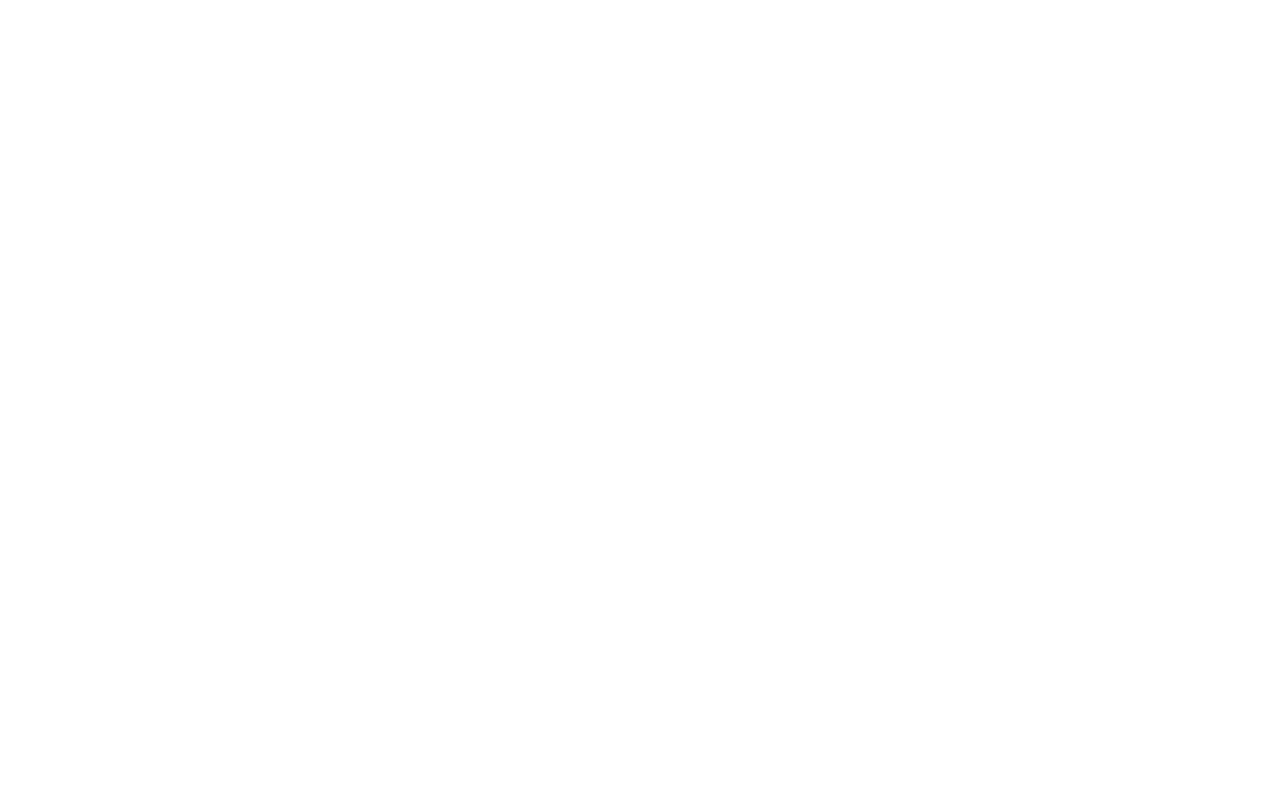
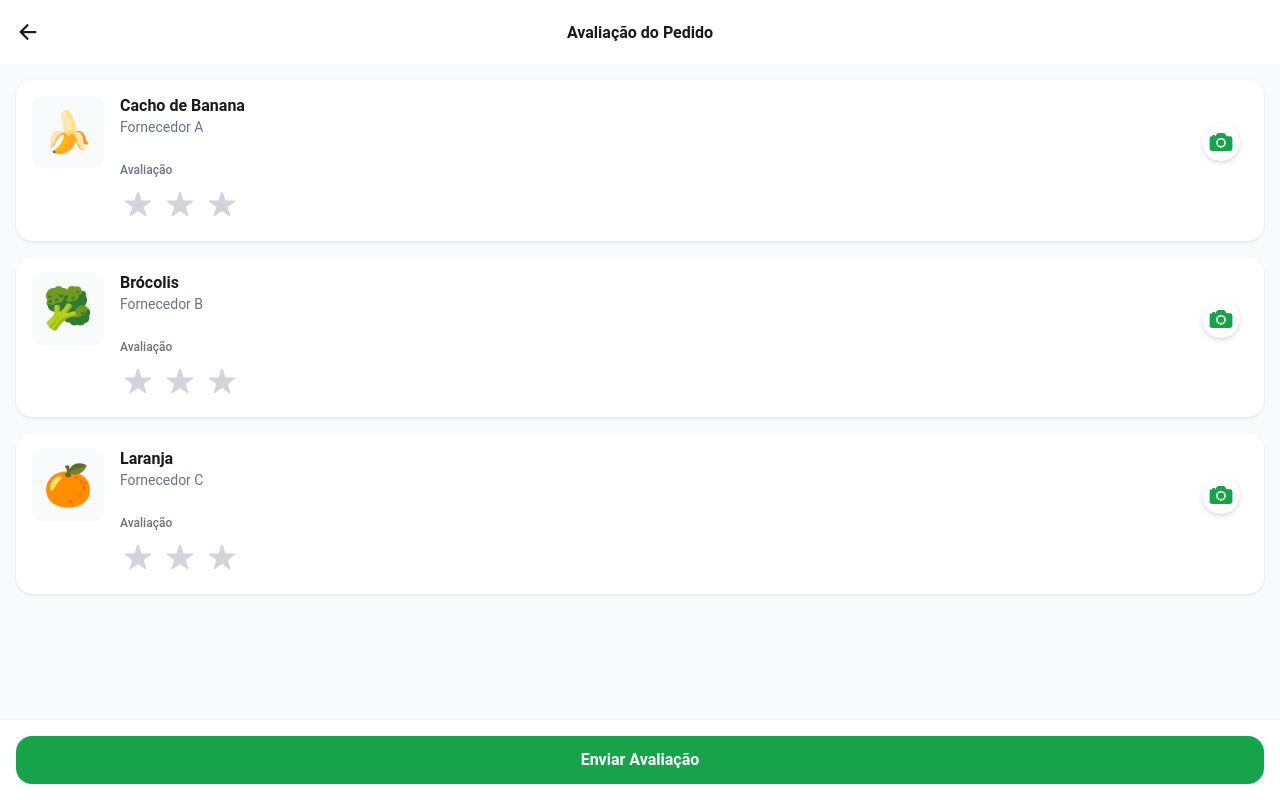
Before and after one commit to Andershowww/IonicAPP, a React (Vite) app in the folder HortiAssistente/: page /review in a window 1280 px wide. Built offline with nearby package versions, Linux system fonts and the light colour scheme.

Commit message:
Criação da tela de avaliação do pedido

```diff
--- a/HortiAssistente/package.json
+++ b/HortiAssistente/package.json
@@ -13,6 +13,7 @@
   },
   "dependencies": {
     "@capacitor/app": "7.1.0",
+    "@capacitor/camera": "^7.0.2",
     "@capacitor/core": "7.4.3",
     "@capacitor/haptics": "7.0.2",
     "@capacitor/keyboard": "7.0.3",
--- a/HortiAssistente/src/App.tsx
+++ b/HortiAssistente/src/App.tsx
@@ -3,6 +3,7 @@
 import { IonReactRouter } from '@ionic/react-router';
 import Home from './pages/Home';
 import Cart from './pages/Cart';
+import OrderReview from './pages/OrderReview';
 
 /* Core CSS required for Ionic components to work properly */
 import '@ionic/react/css/core.css';
@@ -47,6 +48,7 @@
           <Redirect to="/home" />
         </Route>
         <Route exact path="/cart" component={Cart} />
+        <Route exact path="/review" component={OrderReview} />
       </IonRouterOutlet>
     </IonReactRouter>
   </IonApp>
--- /dev/null
+++ b/HortiAssistente/src/components/OrderReviewItem.tsx
@@ -0,0 +1,149 @@
+import { IonIcon, IonText } from '@ionic/react';
+import { camera, star } from 'ionicons/icons';
+import React from 'react';
+
+interface OrderItem {
+  id: number;
+  name: string;
+  supplier: string;
+  image: string;
+}
+
+interface OrderReviewItemProps {
+  item: OrderItem;
+  rating?: number;
+  onRating: (itemId: number, rating: number) => void;
+  onTakePhoto: (itemId: number) => void;
+}
+
+const OrderReviewItem: React.FC<OrderReviewItemProps> = ({
+  item,
+  rating = 0,
+  onRating,
+  onTakePhoto
+}) => {
+  return (
+    <div
+      style={{
+        background: '#fff',
+        borderRadius: '16px',
+        padding: '16px',
+        marginBottom: '16px',
+        boxShadow: '0 1px 3px rgba(0, 0, 0, 0.1)'
+      }}
+    >
+      <div
+        style={{
+          display: 'flex',
+          alignItems: 'flex-start',
+          gap: '16px'
+        }}
+      >
+        {/* Imagem do produto */}
+        <div
+          style={{
+            width: '72px',
+            height: '72px',
+            background: '#f9fafb',
+            borderRadius: '12px',
+            display: 'flex',
+            alignItems: 'center',
+            justifyContent: 'center',
+            flexShrink: 0
+          }}
+        >
+          <span style={{ fontSize: '40px' }}>{item.image}</span>
+        </div>
+
+        {/* Detalhes e avaliação */}
+        <div style={{ flex: 1, position: 'relative' }}>
+          <h3
+            style={{
+              fontSize: '16px',
+              fontWeight: '600',
+              color: '#1a1a1a',
+              margin: '0 0 4px 0'
+            }}
+          >
+            {item.name}
+          </h3>
+          <p
+            style={{
+              fontSize: '14px',
+              color: '#6b7280',
+              margin: '0 0 12px 0'
+            }}
+          >
+            {item.supplier}
+          </p>
+
+          <div style={{ position: 'relative', marginTop: '24px' }}>
+            {/* Ícone da câmera acima das estrelas */}
+            <IonIcon
+              icon={camera}
+              onClick={() => onTakePhoto(item.id)}
+              style={{
+                position: 'absolute',
+                top: '-36px',
+                right: '8px',
+                fontSize: '26px',
+                color: '#16a34a',
+                cursor: 'pointer',
+                background: '#fff',
+                borderRadius: '50%',
+                padding: '6px',
+                boxShadow: '0 2px 4px rgba(0,0,0,0.15)',
+                transition: '0.2s ease'
+              }}
+            />
+
+            {/* Texto "Avaliação" */}
+            <IonText
+              style={{
+                fontSize: '12px',
+                color: '#6b7280',
+                fontWeight: '500'
+              }}
+            >
+              Avaliação
+            </IonText>
+
+            {/* Estrelas */}
+            <div
+              style={{
+                display: 'flex',
+                alignItems: 'center',
+                gap: '6px',
+                marginTop: '8px'
+              }}
+            >
+              {[1, 2, 3].map((starIndex) => (
+                <button
+                  key={starIndex}
+                  onClick={() => onRating(item.id, starIndex)}
+                  style={{
+                    background: 'transparent',
+                    border: 'none',
+                    padding: '4px',
+                    cursor: 'pointer'
+                  }}
+                >
+                  <IonIcon
+                    icon={star}
+                    style={{
+                      fontSize: '28px',
+                      color: starIndex <= rating ? '#facc15' : '#d1d5db',
+                      transition: 'color 0.2s'
+                    }}
+                  />
+                </button>
+              ))}
+            </div>
+          </div>
+        </div>
+      </div>
+    </div>
+  );
+};
+
+export default OrderReviewItem;
--- /dev/null
+++ b/HortiAssistente/src/pages/OrderReview.tsx
@@ -0,0 +1,205 @@
+import {
+  IonContent,
+  IonHeader,
+  IonIcon,
+  IonPage,
+  IonText,
+  IonToolbar
+} from '@ionic/react';
+import { arrowBack } from 'ionicons/icons';
+import React, { useState } from 'react';
+import OrderReviewItem from '../components/OrderReviewItem';
+import { useHistory } from 'react-router-dom';
+import { Camera, CameraResultType } from '@capacitor/camera';
+
+interface OrderItem {
+  id: number;
+  name: string;
+  supplier: string;
+  image: string;
+  photo?: string; // armazenará a foto tirada
+}
+
+const OrderReview: React.FC = () => {
+  const history = useHistory();
+
+  const [orderItems, setOrderItems] = useState<OrderItem[]>([
+    {
+      id: 1,
+      name: 'Cacho de Banana',
+      supplier: 'Fornecedor A',
+      image: '🍌'
+    },
+    {
+      id: 2,
+      name: 'Brócolis',
+      supplier: 'Fornecedor B',
+      image: '🥦'
+    },
+    {
+      id: 3,
+      name: 'Laranja',
+      supplier: 'Fornecedor C',
+      image: '🍊'
+    }
+  ]);
+
+  const [ratings, setRatings] = useState<{ [key: number]: number }>({});
+
+  // Função para avaliar o produto (1 a 3 estrelas)
+  const handleRating = (itemId: number, rating: number) => {
+    setRatings(prev => ({
+      ...prev,
+      [itemId]: rating
+    }));
+  };
+
+  // Função que abre a câmera e salva a foto
+  const handleTakePhoto = async (itemId: number) => {
+    try {
+      const photo = await Camera.getPhoto({
+        quality: 80,
+        allowEditing: false,
+        resultType: CameraResultType.Uri
+      });
+
+      // Atualiza o item com o caminho da foto
+      setOrderItems(prev =>
+        prev.map(item =>
+          item.id === itemId ? { ...item, photo: photo.webPath } : item
+        )
+      );
+
+      console.log(`📸 Foto tirada para o item ${itemId}:`, photo.webPath);
+    } catch (error) {
+      console.error('Erro ao abrir a câmera:', error);
+    }
+  };
+
+  // Função chamada ao clicar em "Avaliar"
+  const handleSubmitReview = () => {
+    console.log('⭐ Avaliações:', ratings);
+    console.log('📷 Fotos:', orderItems.map(i => ({ id: i.id, photo: i.photo })));
+    alert('Avaliação enviada com sucesso!');
+    history.push('/home');
+  };
+
+  return (
+    <IonPage>
+      {/* Header */}
+      <IonHeader className="ion-no-border">
+        <IonToolbar
+          style={{
+            '--background': '#fff',
+            '--padding-top': '8px',
+            '--padding-bottom': '8px'
+          }}
+        >
+          <div
+            style={{
+              display: 'flex',
+              justifyContent: 'space-between',
+              alignItems: 'center',
+              padding: '0 16px',
+              height: '48px'
+            }}
+          >
+            {/* Botão de voltar */}
+            <IonIcon
+              icon={arrowBack}
+              style={{
+                fontSize: '24px',
+                color: '#1a1a1a',
+                cursor: 'pointer'
+              }}
+              onClick={() => history.push('/home')}
+            />
+
+            {/* Título */}
+            <IonText
+              style={{
+                fontSize: '16px',
+                fontWeight: '600',
+                color: '#1a1a1a'
+              }}
+            >
+              Avaliação do Pedido
+            </IonText>
+
+            <div style={{ width: '24px' }}></div>
+          </div>
+        </IonToolbar>
+      </IonHeader>
+
+      {/* Conteúdo */}
+      <IonContent fullscreen style={{ '--background': '#f9fafb' }}>
+        <div style={{ padding: '16px', paddingBottom: '100px' }}>
+          {orderItems.map(item => (
+            <div key={item.id}>
+              <OrderReviewItem
+                item={item}
+                rating={ratings[item.id]}
+                onRating={handleRating}
+                onTakePhoto={handleTakePhoto}
+              />
+              {/* Exibe miniatura da foto, se existir */}
+              {item.photo && (
+                <div
+                  style={{
+                    display: 'flex',
+                    justifyContent: 'center',
+                    marginBottom: '16px'
+                  }}
+                >
+                  <img
+                    src={item.photo}
+                    alt={`Foto de ${item.name}`}
+                    style={{
+                      width: '80px',
+                      height: '80px',
+                      objectFit: 'cover',
+                      borderRadius: '8px',
+                      border: '1px solid #e5e7eb'
+                    }}
+                  />
+                </div>
+              )}
+            </div>
+          ))}
+        </div>
+
+        {/* Botão fixo inferior */}
+        <div
+          style={{
+            position: 'fixed',
+            bottom: '0',
+            left: '0',
+            right: '0',
+            background: '#fff',
+            padding: '16px',
+            borderTop: '1px solid #f3f4f6'
+          }}
+        >
+          <button
+            onClick={handleSubmitReview}
+            style={{
+              width: '100%',
+              background: '#16a34a',
+              color: '#fff',
+              fontWeight: '600',
+              padding: '16px',
+              borderRadius: '16px',
+              border: 'none',
+              fontSize: '16px',
+              cursor: 'pointer'
+            }}
+          >
+            Enviar Avaliação
+          </button>
+        </div>
+      </IonContent>
+    </IonPage>
+  );
+};
+
+export default OrderReview;
```
Also changed, not shown: 1 other file (tests, documents, lock files or other folders).
